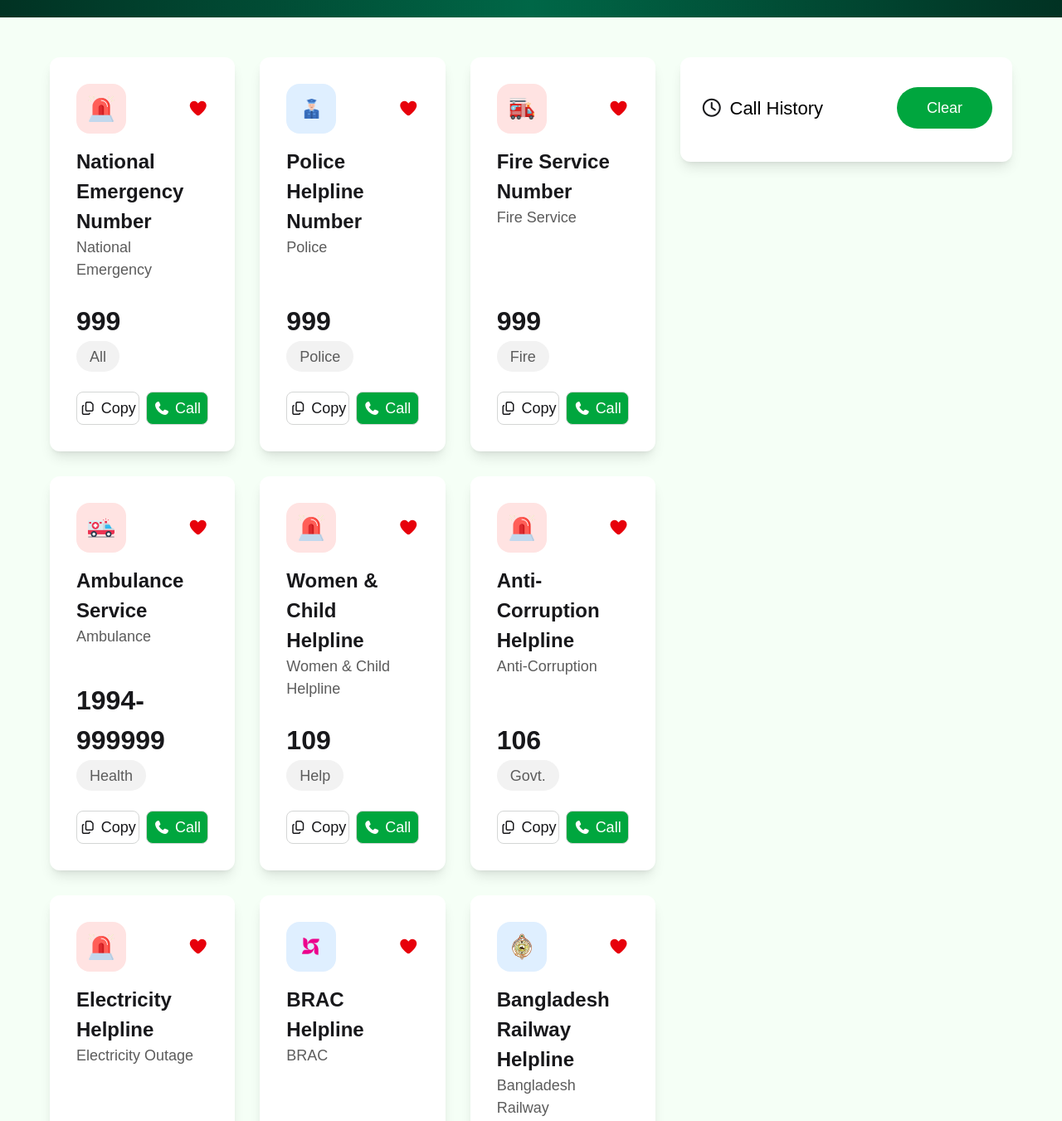
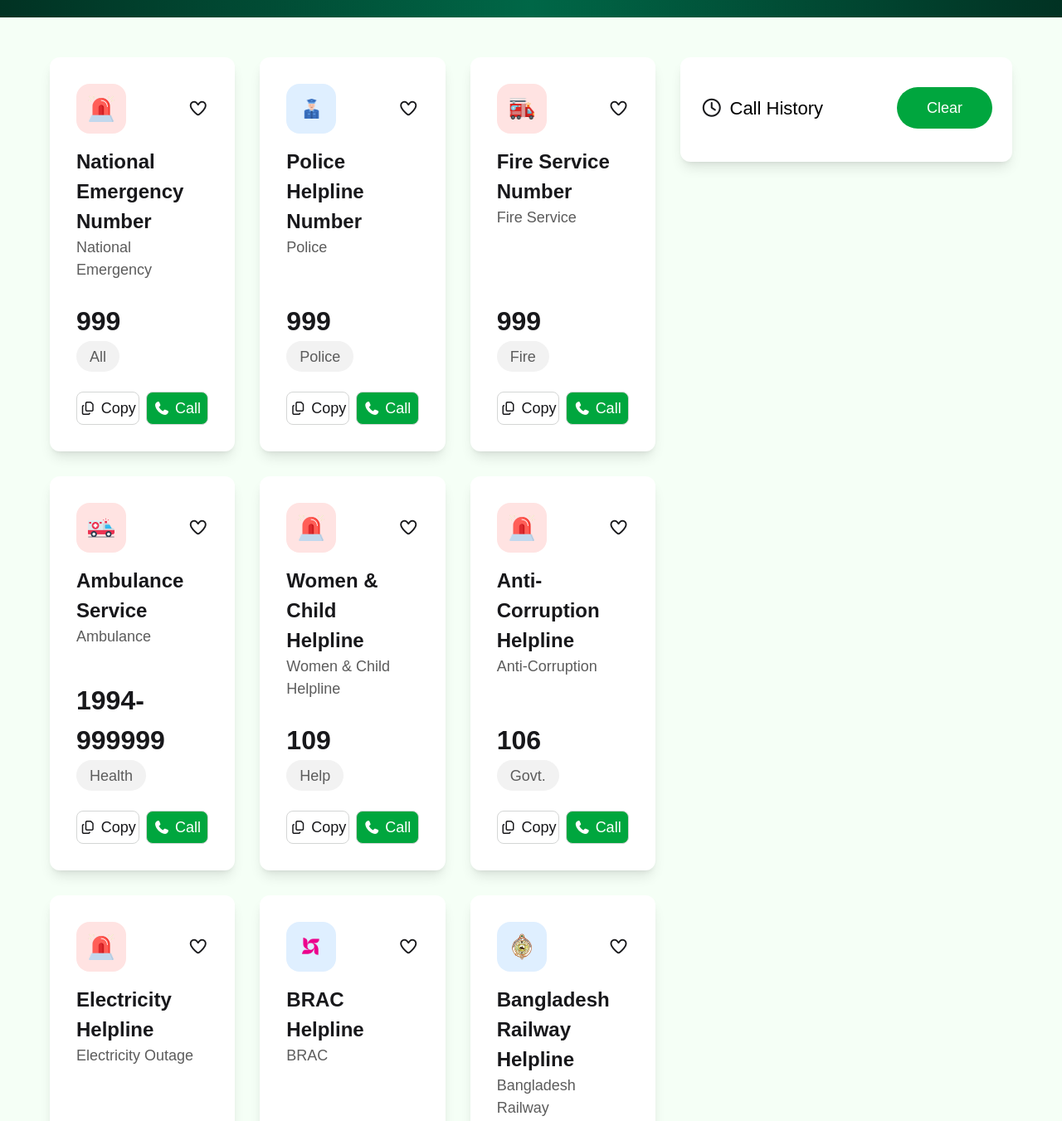
Before and after one commit to sakinkhan/B12A005-assignment-005, a plain HTML site: page index.html in a window 1280 px wide. Shown: the part 333-1684 px from the top of the page at 83% size. Drawn offline with nearby package versions, Linux system fonts and the light colour scheme; a web font is replaced by a local one.

Commit message:
15th commit - minor CSS change

```diff
--- a/index.html
+++ b/index.html
@@ -52,7 +52,7 @@
                 <div>
                     <div class="flex items-center justify-between">
                         <img src="./assets/emergency.png" alt="emergency" class="w-[55px] h-[55px] md:w-[60px] md:h-[60px] border-0 bg-[#FFE3E2] rounded-[16px] p-[14px]">
-                        <i class="fa-solid fa-heart text-red-600 text-[18px] md:text-[20px] hover:scale-120 duration-300 cursor-pointer"></i>
+                        <i class="fa-regular fa-heart text-[18px] md:text-[20px] hover:scale-120 duration-300 cursor-pointer"></i>
                     </div>
                     <h2 class="service-name hind-madurai-bold text-[20px] md:text-[24px] mt-4">
                         National Emergency Number
@@ -91,7 +91,7 @@
                 <div>
                     <div class="flex items-center justify-between">
                         <img src="./assets/police.png" alt="police" class="w-[55px] h-[55px] md:w-[60px] md:h-[60px] border-0 bg-[#DFEFFF] rounded-[16px] p-[14px]">
-                        <i class="fa-solid fa-heart text-red-600 text-[18px] md:text-[20px] hover:scale-120 duration-300 cursor-pointer"></i>
+                        <i class="fa-regular fa-heart text-[18px] md:text-[20px] hover:scale-120 duration-300 cursor-pointer"></i>
                     </div>
                     <h2 class="service-name hind-madurai-bold text-[20px] md:text-[24px] mt-4">
                         Police Helpline Number
@@ -130,7 +130,7 @@
                 <div>
                     <div class="flex items-center justify-between">
                         <img src="./assets/fire-service.png" alt="fire-service" class="w-[55px] h-[55px] md:w-[60px] md:h-[60px] border-0 bg-[#FFE3E2] rounded-[16px] p-[14px]">
-                        <i class="fa-solid fa-heart text-red-600 text-[18px] md:text-[20px] hover:scale-120 duration-300 cursor-pointer"></i>
+                        <i class="fa-regular fa-heart text-[18px] md:text-[20px] hover:scale-120 duration-300 cursor-pointer"></i>
                     </div>
                     <h2 class="service-name hind-madurai-bold text-[20px] md:text-[24px] mt-4">
                         Fire Service Number
@@ -167,7 +167,7 @@
                 <div>
                     <div class="flex items-center justify-between">
                         <img src="./assets/ambulance.png" alt="ambulance" class="w-[55px] h-[55px] md:w-[60px] md:h-[60px] border-0 bg-[#FFE3E2] rounded-[16px] p-[14px]">
-                        <i class="fa-solid fa-heart text-red-600 text-[18px] md:text-[20px] hover:scale-120 duration-300 cursor-pointer"></i>
+                        <i class="fa-regular fa-heart text-[18px] md:text-[20px] hover:scale-120 duration-300 cursor-pointer"></i>
                     </div>
                     <h2 class="service-name hind-madurai-bold text-[20px] md:text-[24px] mt-4">
                         Ambulance Service
@@ -206,7 +206,7 @@
                 <div>
                     <div class="flex items-center justify-between">
                         <img src="./assets/emergency.png" alt="emergency" class="w-[55px] h-[55px] md:w-[60px] md:h-[60px] border-0 bg-[#FFE3E2] rounded-[16px] p-[14px]">
-                        <i class="fa-solid fa-heart text-red-600 text-[18px] md:text-[20px] hover:scale-120 duration-300 cursor-pointer"></i>
+                        <i class="fa-regular fa-heart text-[18px] md:text-[20px] hover:scale-120 duration-300 cursor-pointer"></i>
                     </div>
                     <h2 class="service-name hind-madurai-bold text-[20px] md:text-[24px] mt-4">
                         Women & Child Helpline
@@ -245,7 +245,7 @@
                 <div>
                     <div class="flex items-center justify-between">
                         <img src="./assets/emergency.png" alt="emergency" class="w-[55px] h-[55px] md:w-[60px] md:h-[60px] border-0 bg-[#FFE3E2] rounded-[16px] p-[14px]">
-                        <i class="fa-solid fa-heart text-red-600 text-[18px] md:text-[20px] hover:scale-120 duration-300 cursor-pointer"></i>
+                        <i class="fa-regular fa-heart text-[18px] md:text-[20px] hover:scale-120 duration-300 cursor-pointer"></i>
                     </div>
                     <h2 class="service-name hind-madurai-bold text-[20px] md:text-[24px] mt-4">
                         Anti-Corruption Helpline
@@ -284,7 +284,7 @@
                 <div>
                     <div class="flex items-center justify-between">
                         <img src="./assets/emergency.png" alt="emergency" class="w-[55px] h-[55px] md:w-[60px] md:h-[60px] border-0 bg-[#FFE3E2] rounded-[16px] p-[14px]">
-                        <i class="fa-solid fa-heart text-red-600 text-[18px] md:text-[20px] hover:scale-120 duration-300 cursor-pointer"></i>
+                        <i class="fa-regular fa-heart text-[18px] md:text-[20px] hover:scale-120 duration-300 cursor-pointer"></i>
                     </div>
                     <h2 class="service-name hind-madurai-bold text-[20px] md:text-[24px] mt-4">
                         Electricity Helpline
@@ -324,7 +324,7 @@
                 <div>
                     <div class="flex items-center justify-between">
                         <img src="./assets/brac.png" alt="brac" class="w-[55px] h-[55px] md:w-[60px] md:h-[60px] border-0 bg-[#DFEFFF] rounded-[16px] p-[14px]">
-                        <i class="fa-solid fa-heart text-red-600 text-[18px] md:text-[20px] hover:scale-120 duration-300 cursor-pointer"></i>
+                        <i class="fa-regular fa-heart text-[18px] md:text-[20px] hover:scale-120 duration-300 cursor-pointer"></i>
                     </div>
                     <h2 class="service-name hind-madurai-bold text-[20px] md:text-[24px] mt-4">
                         BRAC Helpline
@@ -363,7 +363,7 @@
                 <div>
                     <div class="flex items-center justify-between">
                         <img src="./assets/Bangladesh-Railway.png" alt="Bangladesh-Railway" class="w-[55px] h-[55px] md:w-[60px] md:h-[60px] border-0 bg-[#DFEFFF] rounded-[16px] p-[14px]">
-                        <i class="fa-solid fa-heart text-red-600 text-[18px] md:text-[20px] hover:scale-120 duration-300 cursor-pointer"></i>
+                        <i class="fa-regular fa-heart text-[18px] md:text-[20px] hover:scale-120 duration-300 cursor-pointer"></i>
                     </div>
                     <h2 class="service-name hind-madurai-bold text-[20px] md:text-[24px] mt-4">Bangladesh Railway Helpline</h2>
                     <p class="hind-madurai-regular text-[#5C5C5C] text-[16px] md:text-[18px]">Bangladesh Railway</p>
```
